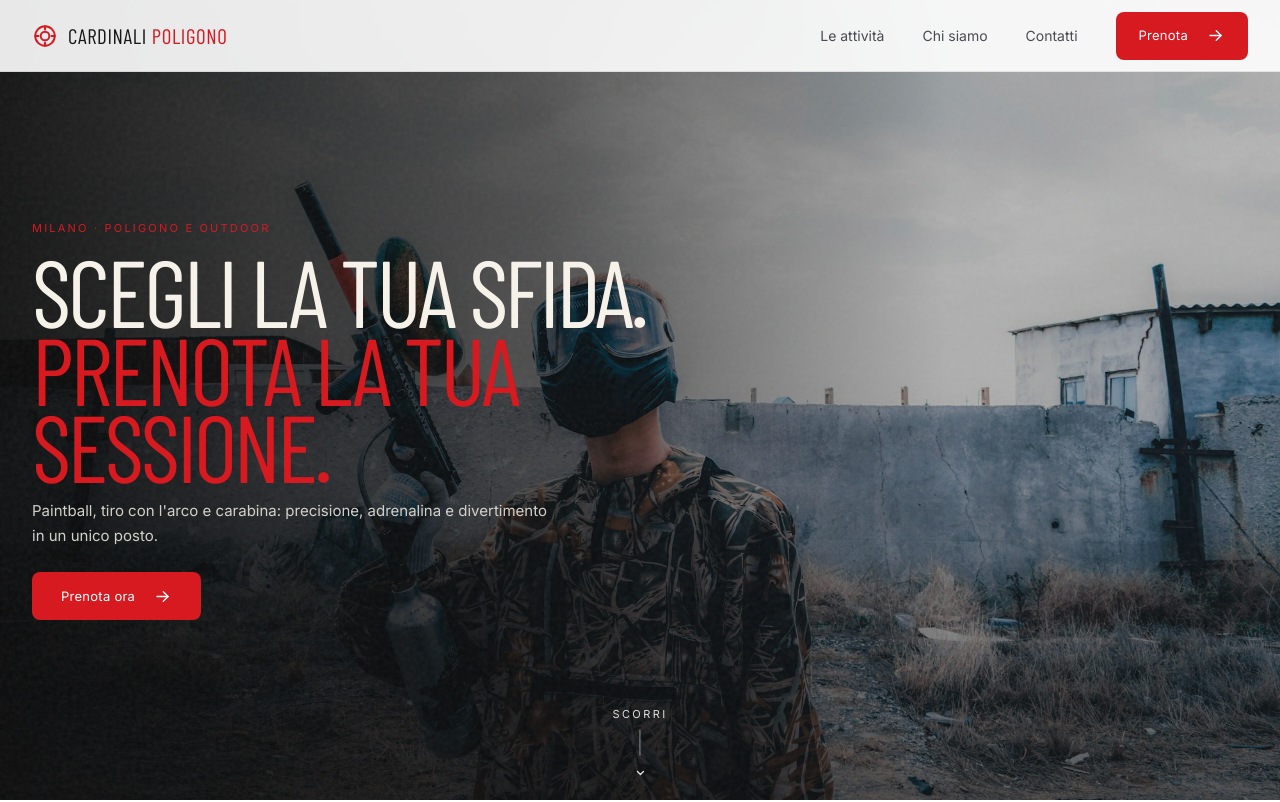
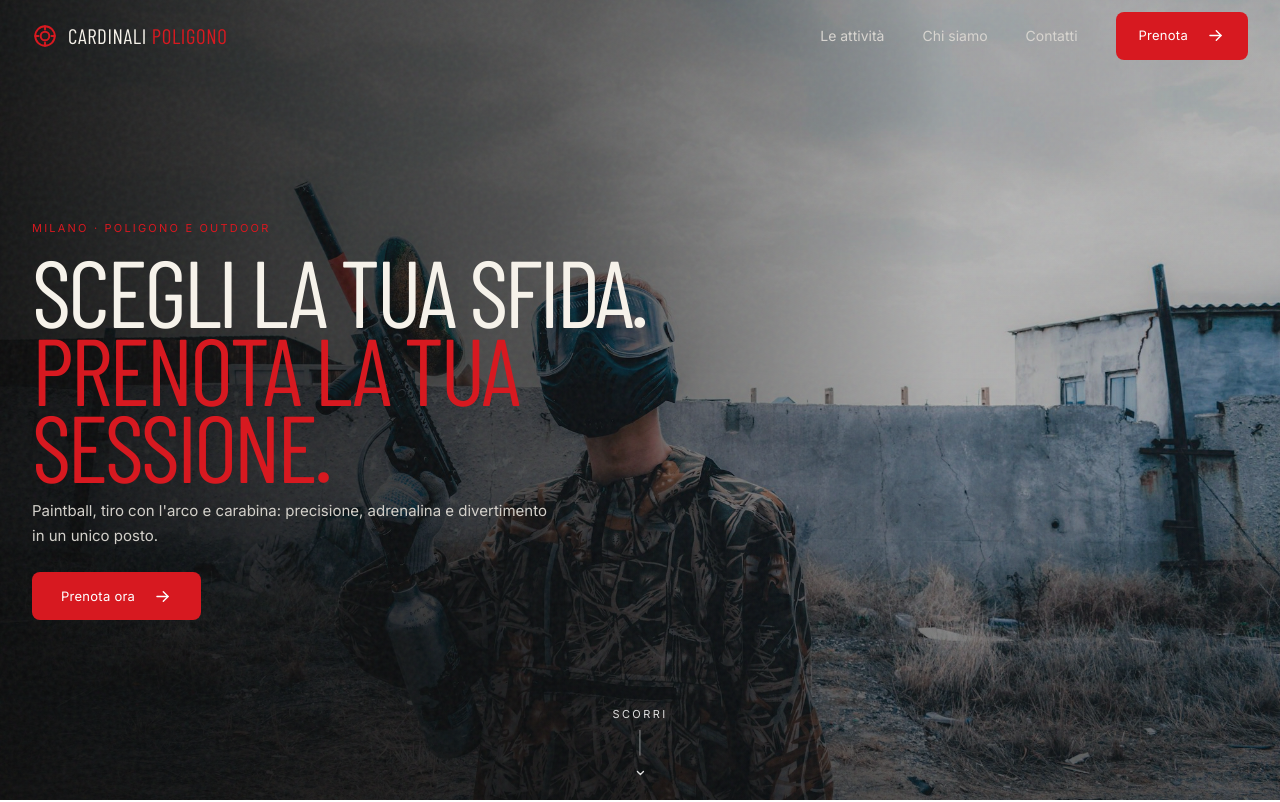
Before and after one commit to 3ld0rad0/generic-fe, a React (Vite) app in the folder client/: page / in a window 1280 px wide. Shown: the top 802 px of the page. Built offline with nearby package versions, Linux system fonts and the light colour scheme.

Commit message:
change top bar color

```diff
--- a/client/src/index.css
+++ b/client/src/index.css
@@ -59,11 +59,14 @@ button { color: inherit; }
   position: fixed; z-index: 100; inset: 0 0 auto;
   height: 72px; display: flex; align-items: center; justify-content: space-between;
   padding: 0 max(32px, calc((100vw - 1280px) / 2));
-  background: rgba(18,18,18,.88); border-bottom: 1px solid rgba(255,255,255,.09);
-  backdrop-filter: blur(16px);
+  background: transparent; border-bottom: 1px solid transparent; color: #f6f2ea;
+  transition: background .25s, border-color .25s, box-shadow .25s;
 }
+.navbar.is-solid { background: #1f1f23; border-bottom-color: rgba(255,255,255,.08); box-shadow: 0 4px 18px rgba(0,0,0,.28); }
 .logo { display: inline-flex; align-items: center; gap: 10px; font: 700 21px/1 var(--heading); letter-spacing: .03em; white-space: nowrap; }
 .logo b { color: var(--orange); }
+.navbar .logo { transition: opacity .25s, visibility .25s; }
+.navbar.logo-hidden .logo { opacity: 0; visibility: hidden; }
 .logo-mark, .manager-mark { display: grid; place-items: center; color: var(--orange); }
 .nav-links { display: flex; align-items: center; gap: 38px; }
 .nav-links > a:not(.btn) { color: #d7d4cf; font-size: 14px; font-weight: 600; transition: color .2s; }
@@ -540,7 +543,7 @@ td strong { color: white; }
 @media (max-width: 800px) {
   .nav-links .theme-toggle { margin-top: 14px; align-self: flex-start; }
   .theme-toggle.floating { right: 20px; }
-  [data-theme='light'] .nav-links { background: #fff; border-bottom-color: var(--line); }
+  [data-theme='light'] .nav-links { background: #1f1f23; border-bottom-color: rgba(255,255,255,.08); }
 }
 
 /* Light theme: white background, red accent */
@@ -557,10 +560,6 @@ td strong { color: white; }
   --danger: #d92d20;
   color-scheme: light;
 }
-[data-theme='light'] .navbar { background: rgba(255,255,255,.9); border-bottom-color: rgba(0,0,0,.08); }
-[data-theme='light'] .nav-links > a:not(.btn) { color: #4a4a52; }
-[data-theme='light'] .nav-links > a:not(.btn):hover { color: #000; }
-[data-theme='light'] .nav-links > a:not(.btn) { border-bottom-color: var(--line); }
 [data-theme='light'] .btn-primary:hover:not(:disabled) { background: #e0262d; }
 [data-theme='light'] .btn-ghost:hover:not(:disabled) { border-color: #999; background: #f0f0f2; }
 
@@ -640,7 +639,7 @@ td strong { color: white; }
 
 /* Light theme: accenti rossi in hover */
 [data-theme='light'] :is(.feature-icon, .calendar-grid button, .calendar-head button, .slot-card, .activity-picker button, .player-stepper button, .session-list article, .socials a, .tabs button, .step, td, .feature-card h3, .step h3) { transition: background .2s, border-color .2s, color .2s; }
-[data-theme='light'] .nav-links > a:not(.btn):hover, [data-theme='light'] .footer-main a:hover, [data-theme='light'] .back-home:hover { color: var(--orange); }
+[data-theme='light'] .footer-main a:hover, [data-theme='light'] .back-home:hover { color: var(--orange); }
 [data-theme='light'] .btn-ghost:hover:not(:disabled) { color: var(--orange); border-color: var(--orange); background: rgba(215,25,32,.06); }
 [data-theme='light'] .btn-secondary:hover:not(:disabled) { background: var(--orange); color: #fff; }
 [data-theme='light'] .theme-toggle:hover { color: var(--orange); background: rgba(215,25,32,.06); }
--- a/client/src/ui.jsx
+++ b/client/src/ui.jsx
@@ -234,8 +234,31 @@ const YEAR = new Date().getFullYear()
 
 function Navbar() {
   const [open, setOpen] = useState(false)
+  const [scrolled, setScrolled] = useState(false)
+  const [pastTop, setPastTop] = useState(false)
+  const { pathname } = useLocation()
+  const headerRef = useRef(null)
+  useEffect(() => {
+    // Lo stacco è il punto in cui la sezione successiva all'hero arriva sotto la barra.
+    const onScroll = () => {
+      const next = document.querySelector('.hero')?.nextElementSibling
+      const barHeight = headerRef.current?.offsetHeight ?? 72
+      setScrolled(next ? next.getBoundingClientRect().top <= barHeight : window.scrollY > 16)
+      setPastTop(window.scrollY > 16)
+    }
+    onScroll()
+    window.addEventListener('scroll', onScroll, { passive: true })
+    window.addEventListener('resize', onScroll)
+    return () => {
+      window.removeEventListener('scroll', onScroll)
+      window.removeEventListener('resize', onScroll)
+    }
+  }, [pathname])
+  // Solo la home ha un hero scuro sotto la barra: altrove la barra resta opaca.
+  const solid = scrolled || open || pathname !== '/'
+  const hideLogo = pastTop && !open && pathname === '/'
   return (
-    <header className="navbar">
+    <header ref={headerRef} className={`${solid ? 'navbar is-solid' : 'navbar'}${hideLogo ? ' logo-hidden' : ''}`}>
       <Logo />
       <nav
         className={open ? 'nav-links is-open' : 'nav-links'}
```
